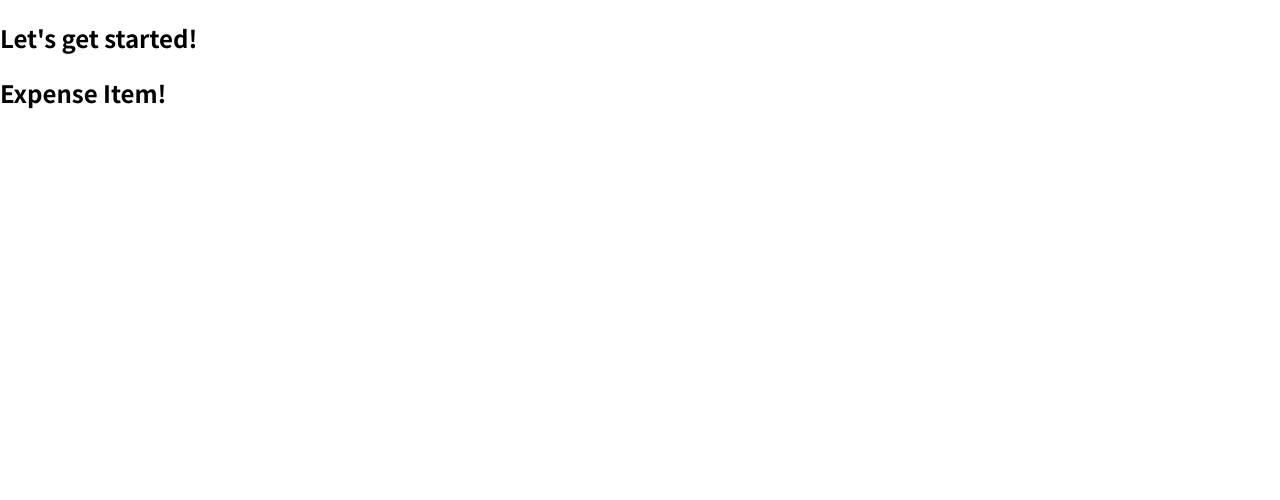
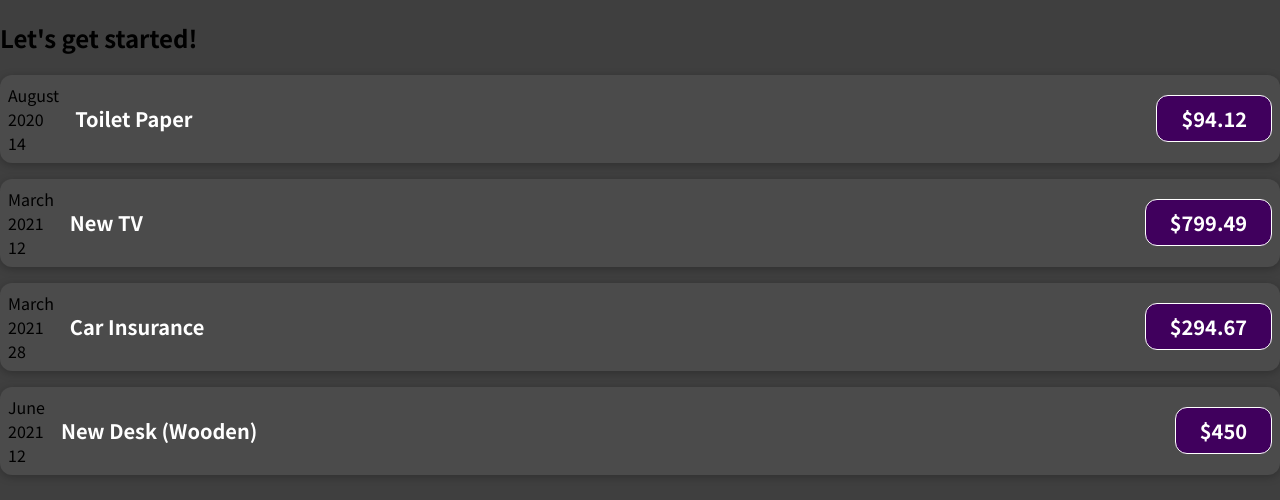
Before and after one commit to paniaguaadrian/react_review, a React (Create React App) app: page / in a window 1280 px wide. Shown: the top 500 px of the page. Built offline with nearby package versions, Linux system fonts and the light colour scheme.

Commit message:
1️⃣  V.1.2 🎉 Playing with props, 3rd component, and props tree 🎉

```diff
--- a/src/App.js
+++ b/src/App.js
@@ -2,10 +2,45 @@
 import ExpenseItem from "./components/ExpenseItem";
 
 const App = () => {
+  const expenses = [
+    {
+      id: "e1",
+      title: "Toilet Paper",
+      amount: 94.12,
+      date: new Date(2020, 7, 14),
+    },
+    {
+      id: "e2",
+      title: "New TV",
+      amount: 799.49,
+      date: new Date(2021, 2, 12),
+    },
+    {
+      id: "e3",
+      title: "Car Insurance",
+      amount: 294.67,
+      date: new Date(2021, 2, 28),
+    },
+    {
+      id: "e4",
+      title: "New Desk (Wooden)",
+      amount: 450,
+      date: new Date(2021, 5, 12),
+    },
+  ];
   return (
     <div>
       <h2>Let's get started!</h2>
-      <ExpenseItem />
+      {expenses.map((expense, index) => {
+        return (
+          <ExpenseItem
+            key={index}
+            date={expense.date}
+            title={expense.title}
+            amount={expense.amount}
+          />
+        );
+      })}
     </div>
   );
 };
--- /dev/null
+++ b/src/components/ExpenseDate.jsx
@@ -0,0 +1,14 @@
+const ExpenseDate = (props) => {
+  const month = props.date.toLocaleString("en-US", { month: "long" });
+  const day = props.date.toLocaleString("en-US", { day: "2-digit" });
+  const year = props.date.getFullYear();
+  return (
+    <div>
+      <div>{month}</div>
+      <div>{year}</div>
+      <div>{day}</div>
+    </div>
+  );
+};
+
+export default ExpenseDate;
--- /dev/null
+++ b/src/components/ExpenseItem.css
@@ -0,0 +1,56 @@
+.expense-item {
+  display: flex;
+  justify-content: space-between;
+  align-items: center;
+  box-shadow: 0 2px 8px rgba(0, 0, 0, 0.25);
+  padding: 0.5rem;
+  margin: 1rem 0;
+  border-radius: 12px;
+  background-color: #4b4b4b;
+}
+
+.expense-item__description {
+  display: flex;
+  flex-direction: column;
+  gap: 1rem;
+  align-items: flex-end;
+  flex-flow: column-reverse;
+  justify-content: flex-start;
+  flex: 1;
+}
+
+.expense-item h2 {
+  color: #3a3a3a;
+  font-size: 1rem;
+  flex: 1;
+  margin: 0 1rem;
+  color: white;
+}
+
+.expense-item__price {
+  font-size: 1rem;
+  font-weight: bold;
+  color: white;
+  background-color: #40005d;
+  border: 1px solid white;
+  padding: 0.5rem;
+  border-radius: 12px;
+}
+
+@media (min-width: 580px) {
+  .expense-item__description {
+    flex-direction: row;
+    align-items: center;
+    justify-content: flex-start;
+    flex: 1;
+  }
+
+  .expense-item__description h2 {
+    font-size: 1.25rem;
+  }
+
+  .expense-item__price {
+    font-size: 1.25rem;
+    padding: 0.5rem 1.5rem;
+  }
+}
--- a/src/components/ExpenseItem.jsx
+++ b/src/components/ExpenseItem.jsx
@@ -1,7 +1,17 @@
-const ExpenseItem = () => {
+// Custom Components
+import ExpenseDate from "./ExpenseDate";
+
+// Styles
+import "./ExpenseItem.css";
+
+const ExpenseItem = (props) => {
   return (
-    <div>
-      <h2>Expense Item!</h2>
+    <div className="expense-item">
+      <ExpenseDate date={props.date} />
+      <div className="expense-item__description">
+        <h2>{props.title}</h2>
+        <div className="expense-item__price">${props.amount}</div>
+      </div>
     </div>
   );
 };
--- a/src/index.css
+++ b/src/index.css
@@ -10,6 +10,6 @@
 
 body {
   margin: 0;
-  /* background-color: #3f3f3f; */
-  background-color: white;
+  background-color: #3f3f3f;
+  /* background-color: white; */
 }
```
